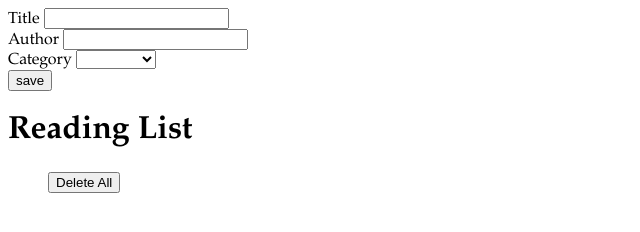
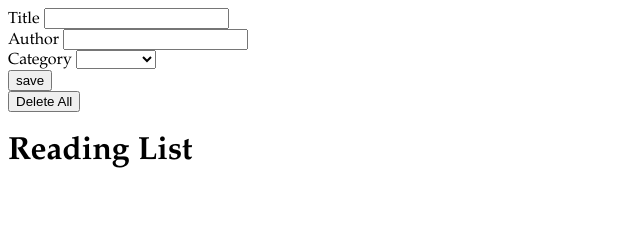
Before and after one commit to shonamac-cc/reading-list-app, a plain HTML site: page index.html in a window 1280 px wide. Shown: the whole page, without its empty margins (0-640 px from the left). Drawn offline with Linux system fonts and the light colour scheme.

Commit message:
removed feature where button self destructs

```diff
--- a/index.html
+++ b/index.html
@@ -31,7 +31,8 @@
       </div>
       <input type="submit" value="save"/>
     </form>
-
+    <div id="delete-button">
+    </div>
     <h1>Reading List</h1>
     <ul id="reading-list"></ul>
   </body>
--- a/js/app.js
+++ b/js/app.js
@@ -26,9 +26,11 @@ document.addEventListener('DOMContentLoaded', () => {
   const form = document.querySelector('#new-item-form');
   form.addEventListener('submit', handleFormSubmit);
 
+  const deleteButtonDiv = document.querySelector('#delete-button');
+
   const button = document.createElement('button');
   const text = document.createTextNode('Delete All');
   button.appendChild(text);
-  readingList.appendChild(button);
+  deleteButtonDiv.appendChild(button);
   button.addEventListener('click', handleDeleteAll);
 })
```
